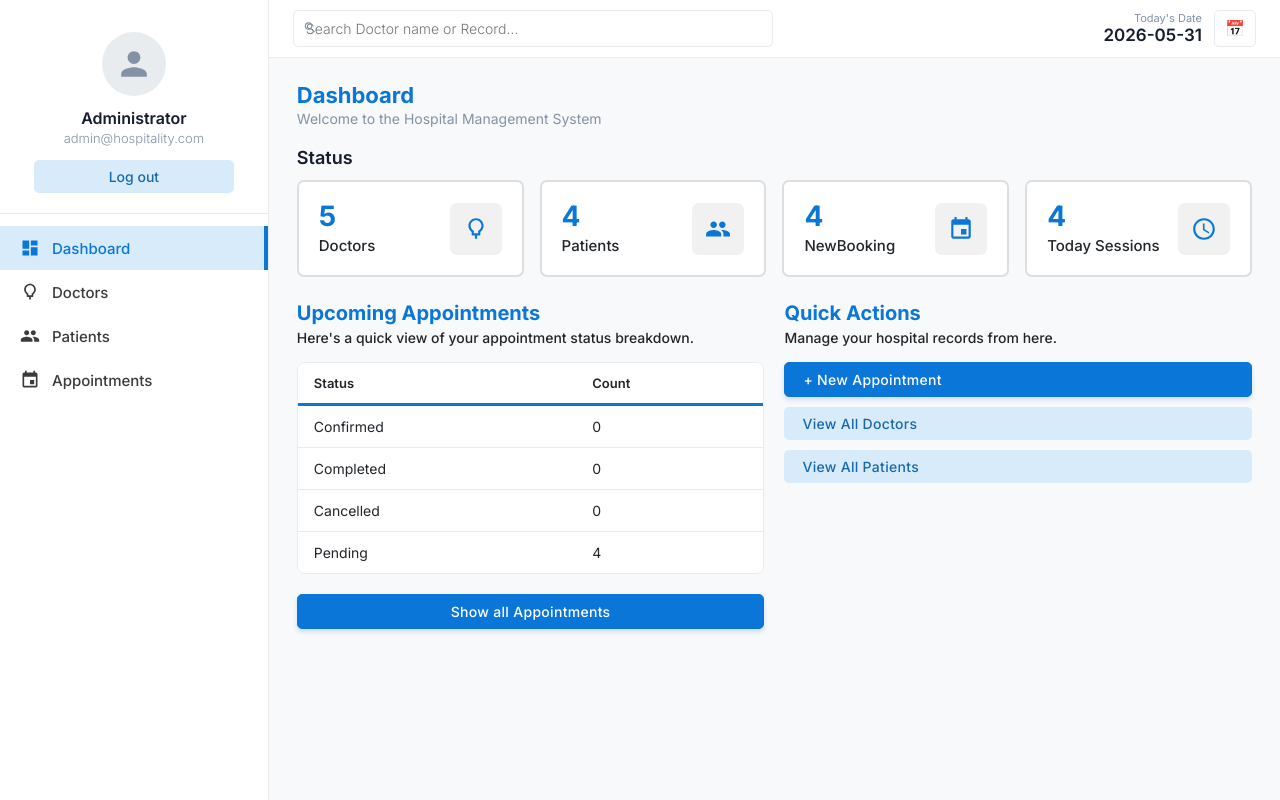
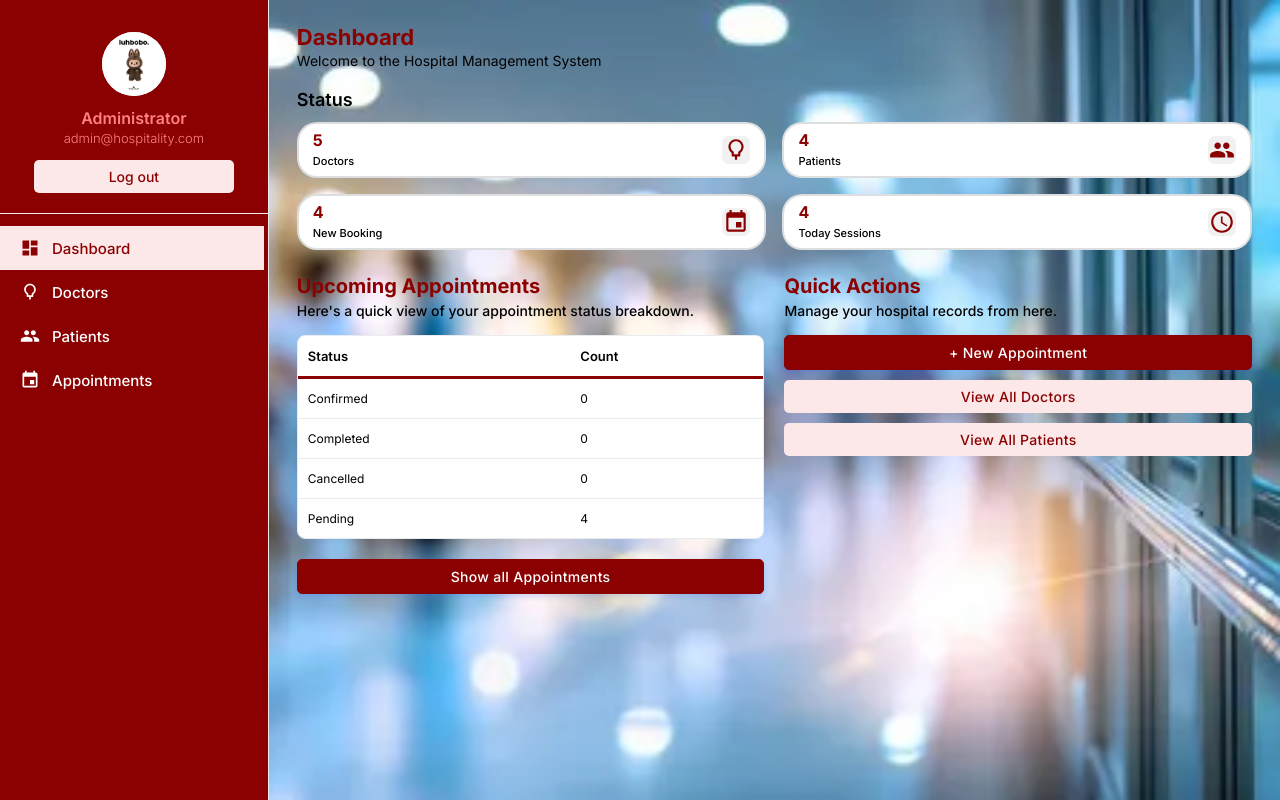
Before and after one commit to kiro-kirochan/HOSPITAL-SYSTEM, a PHP site: page / in a window 1280 px wide. Run offline with PHP 8.4, Linux system fonts and the light colour scheme; data comes from the database, SQL or seed files in the repository.

Commit message:
edited na sha guys

```diff
--- a/src/css/style.css
+++ b/src/css/style.css
@@ -7,21 +7,21 @@
 @import url('https://fonts.googleapis.com/css2?family=Inter:wght@300;400;500;600;700&display=swap');
 
 :root {
-    --primary:        #0A76D8;
-    --primary-hover:  #006dd3;
-    --primary-soft:   #D8EBFA;
-    --primary-text:   #1969AA;
+    --primary:        #8B0000;
+    --primary-hover:  #6B0000;
+    --primary-soft:   #fce8e8;
+    --primary-text:   #8B0000;
     --sidebar-border: #ebebeb;
-    --text-dark:      #161c2d;
-    --text-muted:     #8492a6;
-    --text-body:      #212529;
+    --text-dark:      #000000;
+    --text-muted:     #000000;
+    --text-body:      #000000;
     --bg-body:        #f8f9fa;
     --white:          #ffffff;
     --border:         #e9ecef;
     --danger:         #dc3545;
     --danger-soft:    #fce8ea;
     --success-soft:   #e8f5e9;
-    --success-text:   #1b5e20;
+    --success-text:   #000000;
     --scrollbar:      #888;
 }
 
@@ -88,13 +88,13 @@ body {
 .profile-name {
     font-weight: 600;
     font-size: 16px;
-    color: var(--text-dark);
+    color: #ff8181;
     margin-bottom: 2px;
 }
 
 .profile-email {
     font-size: 13px;
-    color: var(--text-muted);
+    color: #ff8181;
     font-weight: 300;
     margin-bottom: 14px;
 }
@@ -124,6 +124,11 @@ body {
 /* ============================================================
    SIDEBAR NAV MENU
    ============================================================ */
+
+.sidebar {
+    background-color: var(--primary);
+}
+
 .sidebar-nav {
     padding: 12px 0;
     flex: 1;
@@ -134,7 +139,7 @@ body {
     align-items: center;
     gap: 12px;
     padding: 12px 20px;
-    color: #3b3b3b;
+    color: #fff;
     text-decoration: none;
     font-size: 15px;
     font-weight: 500;
@@ -176,90 +181,16 @@ body {
 }
 
 /* ============================================================
-   TOP BAR
-   ============================================================ */
-.topbar {
-    display: flex;
-    align-items: center;
-    padding: 10px 24px;
-    border-bottom: 1px solid var(--sidebar-border);
-    background-color: var(--white);
-    gap: 12px;
-    flex-shrink: 0;
-}
-
-.topbar-search {
-    flex: 1;
-    max-width: 480px;
-    position: relative;
-}
-
-.topbar-search input {
-    width: 100%;
-    padding: 9px 12px 9px 36px;
-    border: 1px solid var(--border);
-    border-radius: 5px;
-    font-size: 14px;
-    font-family: 'Inter', sans-serif;
-    outline: none;
-    transition: border-color 0.2s;
-    background-color: var(--white);
-}
-
-.topbar-search input:focus {
-    border-color: var(--primary);
-}
-
-.topbar-search-icon {
-    position: absolute;
-    left: 10px;
-    top: 50%;
-    transform: translateY(-50%);
-    color: var(--text-muted);
-    font-size: 14px;
-}
-
-.topbar-date {
-    margin-left: auto;
-    text-align: right;
-}
-
-.topbar-date .date-label {
-    font-size: 11px;
-    color: var(--text-muted);
-    line-height: 1.2;
-}
-
-.topbar-date .date-value {
-    font-size: 17px;
-    font-weight: 600;
-    color: var(--text-dark);
-    line-height: 1.2;
-}
-
-.topbar-cal-btn {
-    background-color: var(--white);
-    border: 1.5px solid var(--border);
-    border-radius: 5px;
-    padding: 8px 10px;
-    cursor: pointer;
-    font-size: 16px;
-    color: var(--text-muted);
-    transition: all 0.2s;
-}
-
-.topbar-cal-btn:hover {
-    background-color: var(--primary-soft);
-    color: var(--primary);
-}
-
-/* ============================================================
    PAGE BODY (scrollable)
    ============================================================ */
 .page-body {
     flex: 1;
     overflow-y: auto;
     padding: 24px 28px;
+    background-image: url('../images/hospital.webp');
+    background-size: cover;
+    background-position: center;
+    background-attachment: fixed;
 }
 
 /* ============================================================
@@ -289,18 +220,18 @@ body {
    STAT CARDS (dashboard)
    ============================================================ */
 .stats-row {
-    display: flex;
+    display: grid;
+    grid-template-columns: 1fr 1fr;
     gap: 16px;
     margin-bottom: 24px;
-    flex-wrap: wrap;
 }
 
 .stat-card {
     flex: 1;
     min-width: 140px;
     border: 2px solid #c9cbce9f;
-    border-radius: 7px;
-    padding: 20px;
+    border-radius: 20px;
+    padding: 8px 14px;
     display: flex;
     align-items: center;
     justify-content: space-between;
@@ -314,8 +245,10 @@ body {
     box-shadow: 0 3px 10px rgba(95,95,97,0.15);
 }
 
+
+
 .stat-number {
-    font-size: 28px;
+    font-size: 16px;
     font-weight: 700;
     color: var(--primary);
     line-height: 1;
@@ -323,20 +256,20 @@ body {
 }
 
 .stat-label {
-    font-size: 15px;
+    font-size: 11px;
     font-weight: 500;
     color: var(--text-body);
 }
 
 .stat-icon {
-    width: 52px;
-    height: 52px;
+    width: 28px;
+    height: 28px;
     background-color: rgba(184,184,184,0.2);
     border-radius: 7px;
     display: flex;
     align-items: center;
     justify-content: center;
-    font-size: 24px;
+    font-size: 14px;
     color: var(--primary);
     flex-shrink: 0;
 }
@@ -364,6 +297,7 @@ body {
 .table-wrapper {
     border: 1px solid var(--border);
     border-radius: 8px;
+    overflow-x: auto;
     overflow: hidden;
     margin-bottom: 20px;
     background-color: var(--white);
@@ -376,9 +310,9 @@ table {
 }
 
 th, td {
-    padding: 12px 16px;
+    padding: 12px 10px;
     text-align: left;
-    font-size: 14px;
+    font-size: 12px;
 }
 
 th {
@@ -389,9 +323,11 @@ th {
     background-color: var(--white);
 }
 
+/* BEFORE */
 td {
     border-bottom: 1px solid var(--border);
     color: var(--text-body);
+    white-space: nowrap;   /* ← remove this */
 }
 
 tr:last-child td {
@@ -408,6 +344,7 @@ tr:hover td {
 .btn {
     display: inline-flex;
     align-items: center;
+    justify-content: center;
     gap: 6px;
     padding: 8px 18px;
     border: none;
@@ -460,8 +397,8 @@ tr:hover td {
 
 /* small icon-style buttons in table */
 .btn-sm {
-    padding: 6px 12px;
-    font-size: 13px;
+    padding: 5px 8px;
+    font-size: 11px;
 }
 
 /* ============================================================
--- a/src/index.php
+++ b/src/index.php
@@ -23,7 +23,7 @@ $cancelled = mysqli_fetch_row(mysqli_query($conn, "SELECT COUNT(*) FROM appointm
 <aside class="sidebar">
     <div class="profile-section">
         <div class="profile-avatar">
-            <svg xmlns="http://www.w3.org/2000/svg" width="32" height="32" fill="#8492a6" viewBox="0 0 24 24"><path d="M12 12c2.7 0 4.8-2.1 4.8-4.8S14.7 2.4 12 2.4 7.2 4.5 7.2 7.2 9.3 12 12 12zm0 2.4c-3.2 0-9.6 1.6-9.6 4.8v2.4h19.2v-2.4c0-3.2-6.4-4.8-9.6-4.8z"/></svg>
+            <img src="images/luhbobo.jpg" alt="Admin Profile">
         </div>
         <p class="profile-name">Administrator</p>
         <p class="profile-email">admin@hospitality.com</p>
@@ -51,18 +51,6 @@ $cancelled = mysqli_fetch_row(mysqli_query($conn, "SELECT COUNT(*) FROM appointm
 
 <!-- MAIN CONTENT -->
 <div class="main-content">
-    <div class="topbar">
-        <div class="topbar-search">
-            <span class="topbar-search-icon"><svg xmlns="http://www.w3.org/2000/svg" width="14" height="14" fill="currentColor" viewBox="0 0 24 24"><path d="M15.5 14h-.79l-.28-.27A6.471 6.471 0 0 0 16 9.5 6.5 6.5 0 1 0 9.5 16c1.61 0 3.09-.59 4.23-1.57l.27.28v.79l5 4.99L20.49 19l-4.99-5zm-6 0C7.01 14 5 11.99 5 9.5S7.01 5 9.5 5 14 7.01 14 9.5 11.99 14 9.5 14z"/></svg></span>
-            <input type="text" placeholder="Search Doctor name or Record...">
-        </div>
-        <div class="topbar-date">
-            <div class="date-label">Today's Date</div>
-            <div class="date-value"><?php echo date('Y-m-d'); ?></div>
-        </div>
-        <button class="topbar-cal-btn">📅</button>
-    </div>
-
     <div class="page-body">
         <div class="page-header">
             <div>
@@ -97,7 +85,7 @@ $cancelled = mysqli_fetch_row(mysqli_query($conn, "SELECT COUNT(*) FROM appointm
             <a href="appointments/index.php" class="stat-card">
                 <div>
                     <div class="stat-number"><?php echo $total_appointments; ?></div>
-                    <div class="stat-label">NewBooking</div>
+                    <div class="stat-label">New Booking</div>
                 </div>
                 <div class="stat-icon">
                     <svg xmlns="http://www.w3.org/2000/svg" width="26" height="26" fill="currentColor" viewBox="0 0 24 24"><path d="M17 12h-5v5h5v-5zM16 1v2H8V1H6v2H5c-1.11 0-1.99.9-1.99 2L3 19c0 1.1.89 2 2 2h14c1.1 0 2-.9 2-2V5c0-1.1-.9-2-2-2h-1V1h-2zm3 18H5V8h14v11z"/></svg>
```
Also changed, not shown: src/includes/header.php (+2 -15 lines), src/images/hospital.webp (added), src/images/luhbobo.jpg (added).
